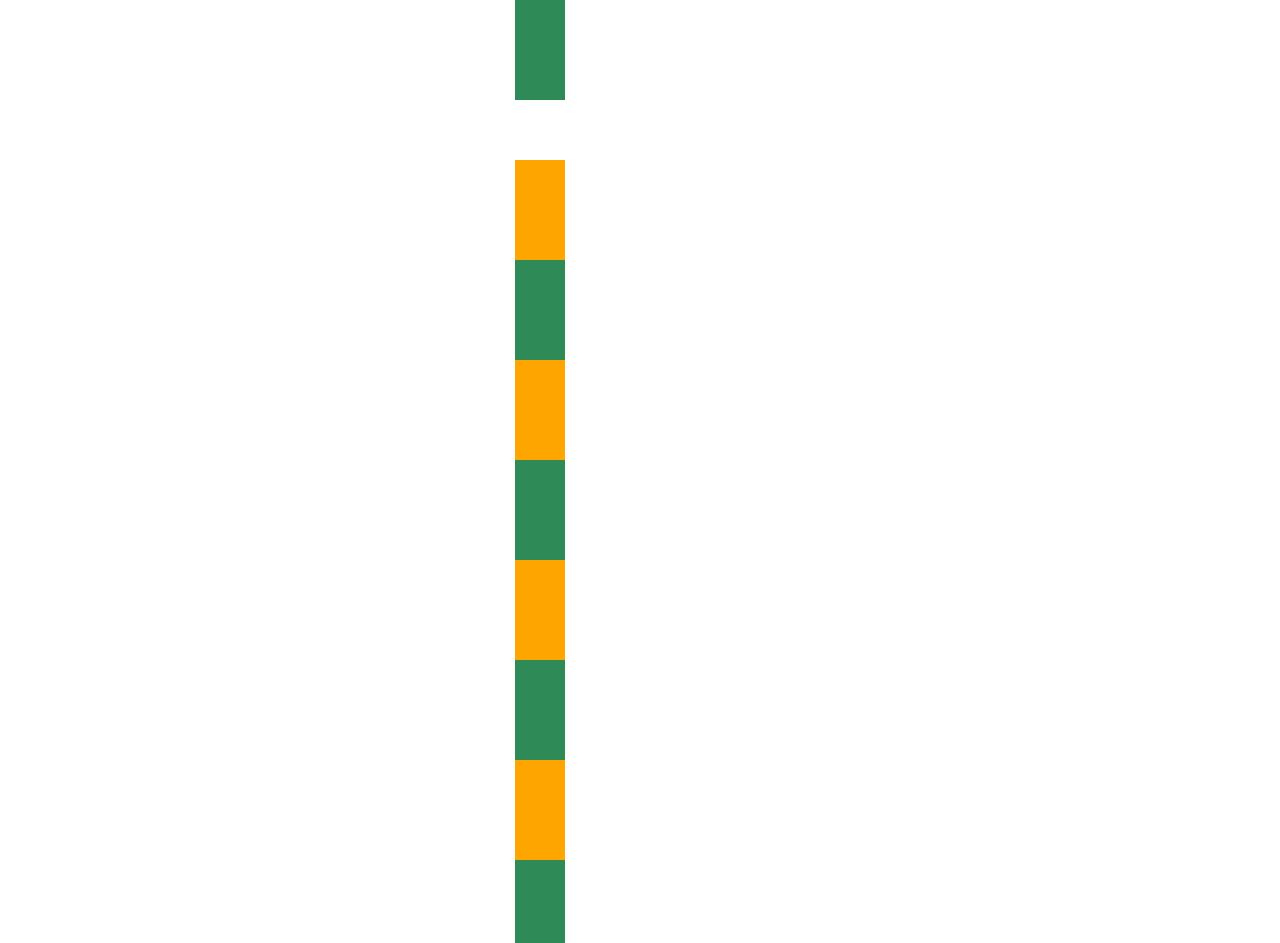
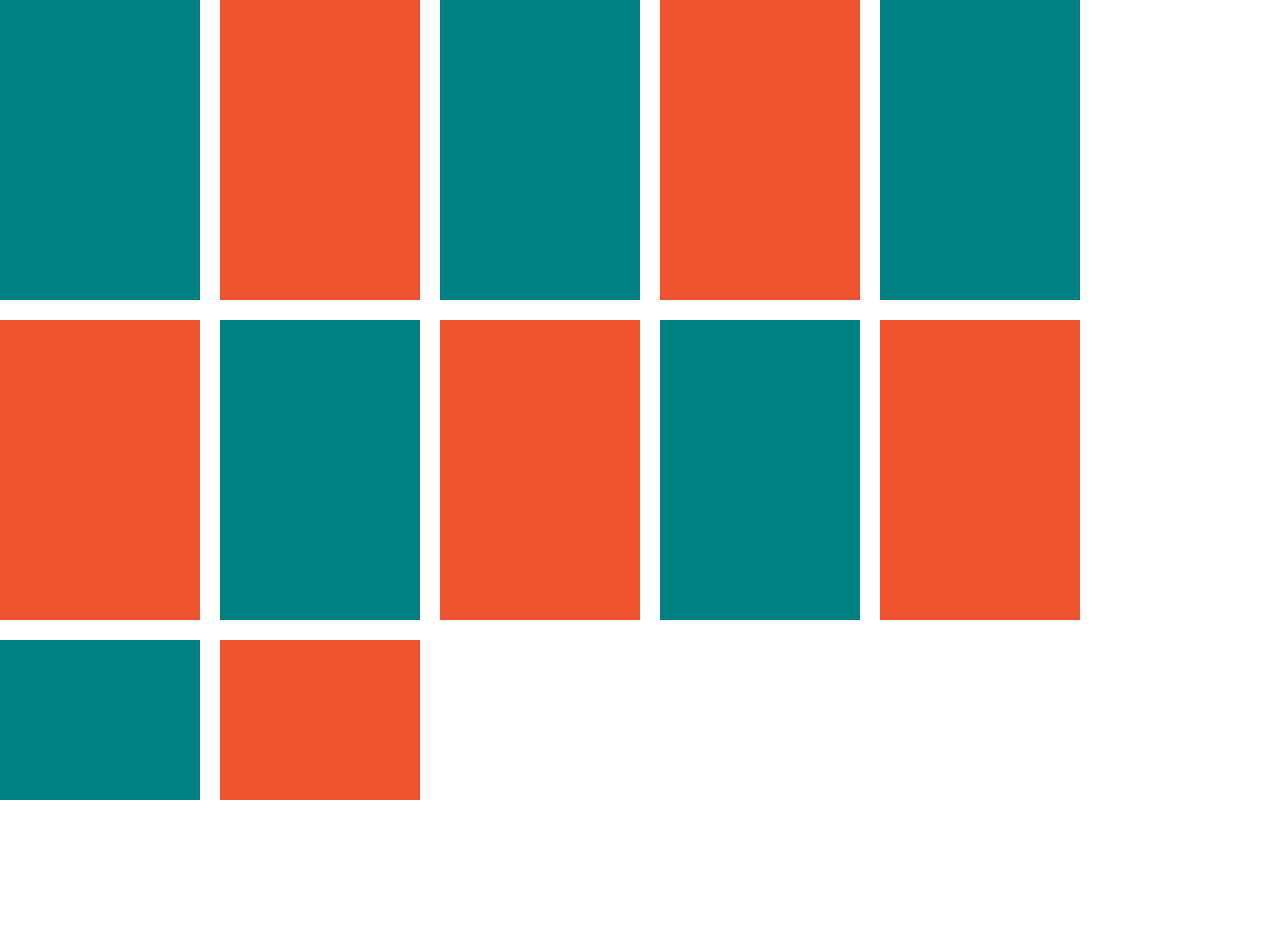
Before and after one commit to kenhardika/layout-responsive, a plain HTML site: page index.html in a window 1280 px wide. Shown: the top 943 px of the page. After the commit the page ends 800 px from the top, so only its background shows below. Drawn offline with Linux system fonts and the light colour scheme.

Commit message:
update flex grid done

```diff
--- a/style.css
+++ b/style.css
@@ -5,29 +5,30 @@
 
 
 main{
-    display: flex;
-    align-items: center;
-    justify-content: center;
-    width: 100%;
-    height: 100%;
+    width: 100vw;
+    height: 100vh;
 }
 
 
 .container{
     display: grid;
-    grid-template-columns: repeat(auto-fit, minmax(250px, 16vw));
-    grid-template-rows: repeat(auto-fit, minmax( 150px, 20vh));
+    grid-template-columns: repeat(auto-fit, 200px);
+    grid-template-rows: repeat(auto-fit, 300px);
+    height: 100%;
+    width: 100%;
+    gap: 20px;
+    overflow-y: scroll;
 }
 
 .box {
-    width: 50px;
-    height: 100px;
+    height: 300px;
+    width: 200px;
 }
 
 .orange{
-    background-color: orange;
+    background-color:#ef522e;
 }
 
 .green{
-    background-color: seagreen;
+    background-color: #008080;
 }
```
